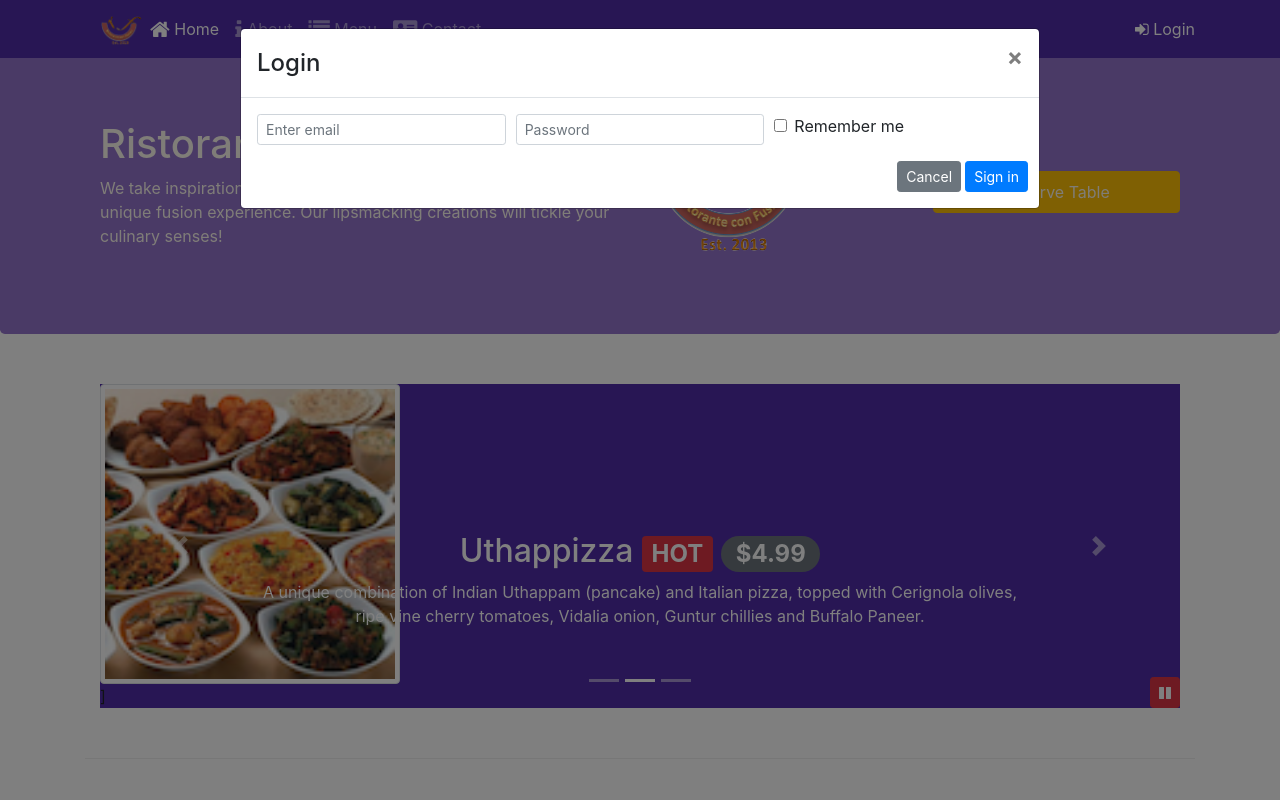
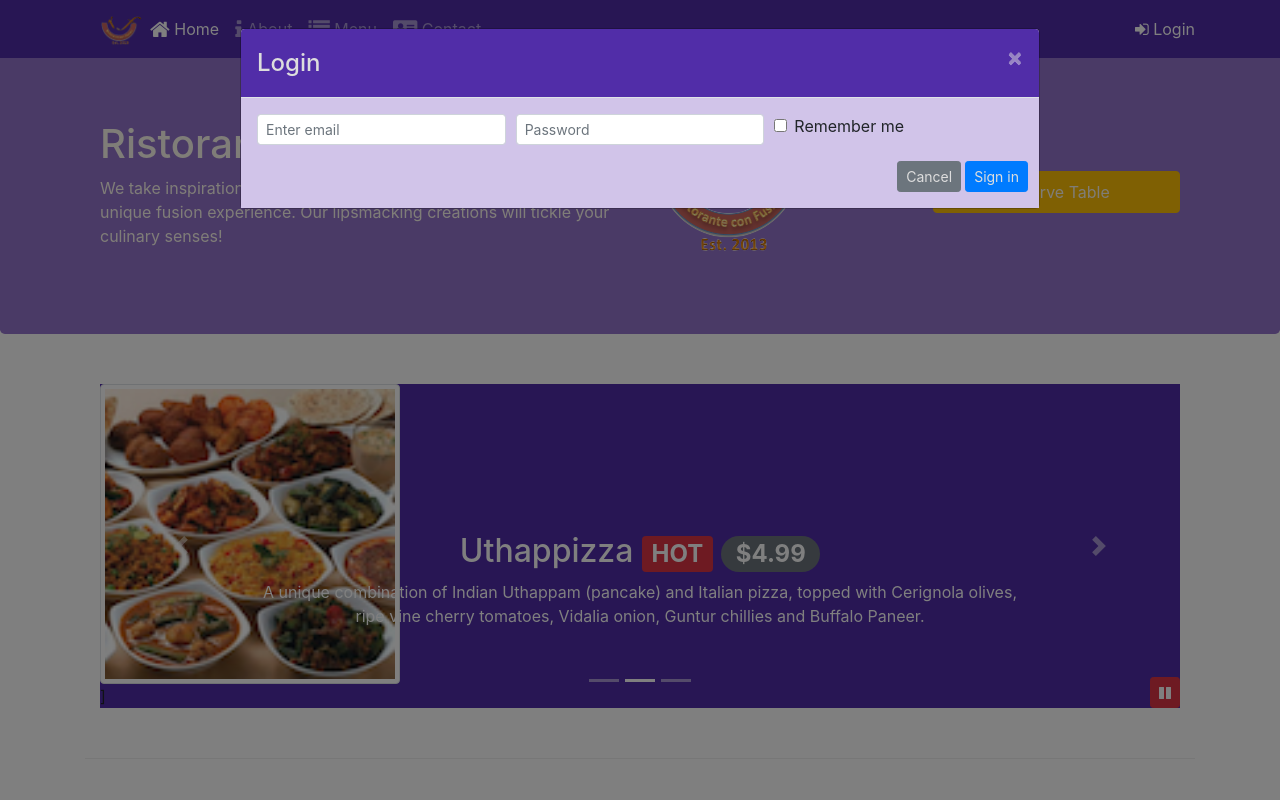
Before and after one commit to prerna-agg/bootstrap, a website: page index.html in a window 1280 px wide. Both pictures are taken after a click on the link "Login". Shown: the top 800 px of the page. Drawn offline with nearby package versions, Linux system fonts and the light colour scheme.

Commit message:
assignment 4

```diff
--- a/css/styles.scss
+++ b/css/styles.scss
@@ -75,3 +75,18 @@ body {
     bottom: 0px;
     z-index: 1;
 }
+
+.modal-header{
+    background: $background-dark;
+    color: $lt-gray;
+}
+
+.modal{
+    button{
+        color: $lt-gray;
+    }
+}
+
+.modal-body{
+    background: $background-pale;
+}
--- a/index.html
+++ b/index.html
@@ -50,7 +50,7 @@
                     </li>
                 </ul>
                 <span class="navbar-text">
-                    <a data-toggle="modal" data-target="#loginModal">
+                    <a id="loginModalLink">
                         <span class="fa fa-sign-in"></span>
                         Login
                     </a>
@@ -215,8 +215,7 @@
                     <img src="img/logo.png" class="img-fluid">
                 </div>
                 <div class="col col-sm align-self-center">
-                    <a role="button" class="btn btn-block nav-link btn-warning" data-toggle="modal"
-                        data-target="#reserveModal">
+                    <a role="button" class="btn btn-block nav-link btn-warning" id="reserveModalButton">
                         Reserve Table
                     </a>
                 </div>
@@ -430,6 +429,16 @@
                     $("#carouselButton").children("span").addClass('fa-pause');
                 }
             });
+
+            $("#reserveModalButton").click(function(){
+                $("#reserveModal").modal('toggle');
+            });
+
+            $("#loginModalLink").click(function(){
+                $("#loginModal").modal('toggle');
+            });
+
+
         });
     </script>
 </body>
```
Also changed, not shown: css/styles.css.
